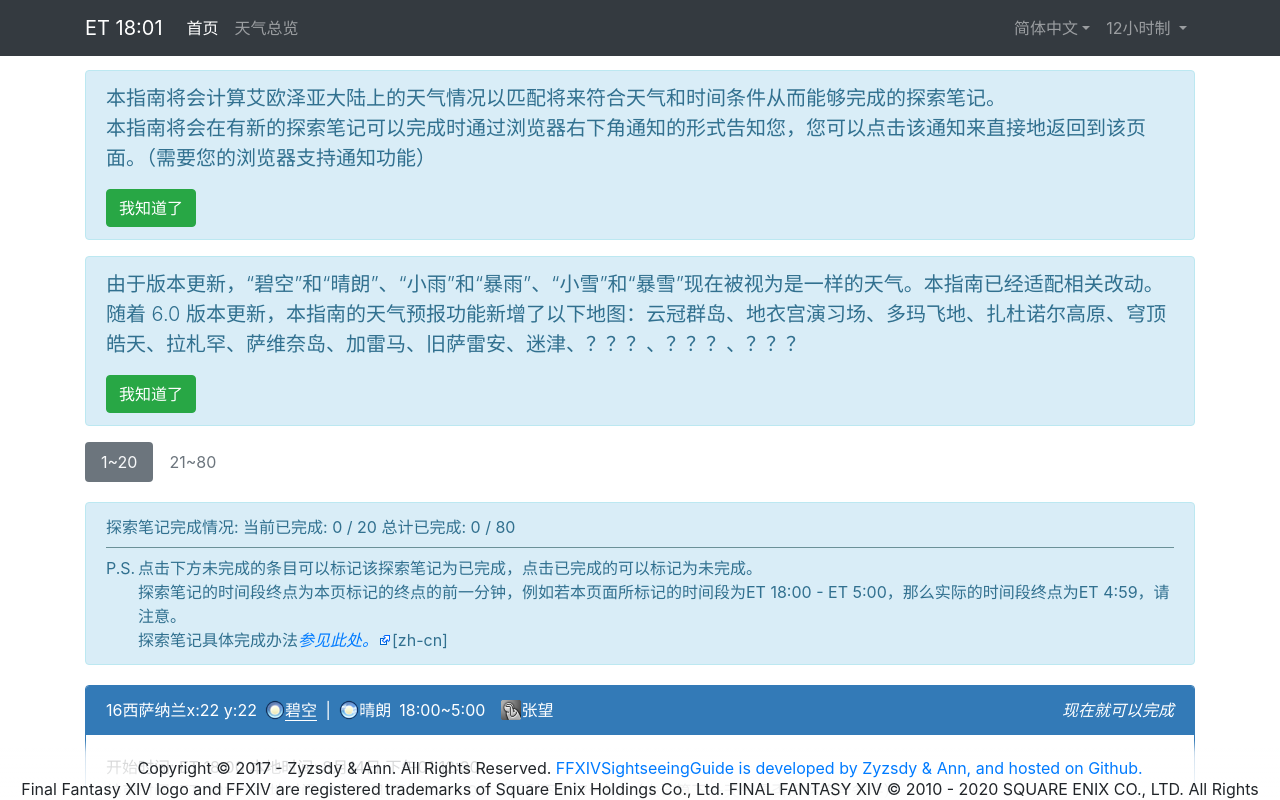
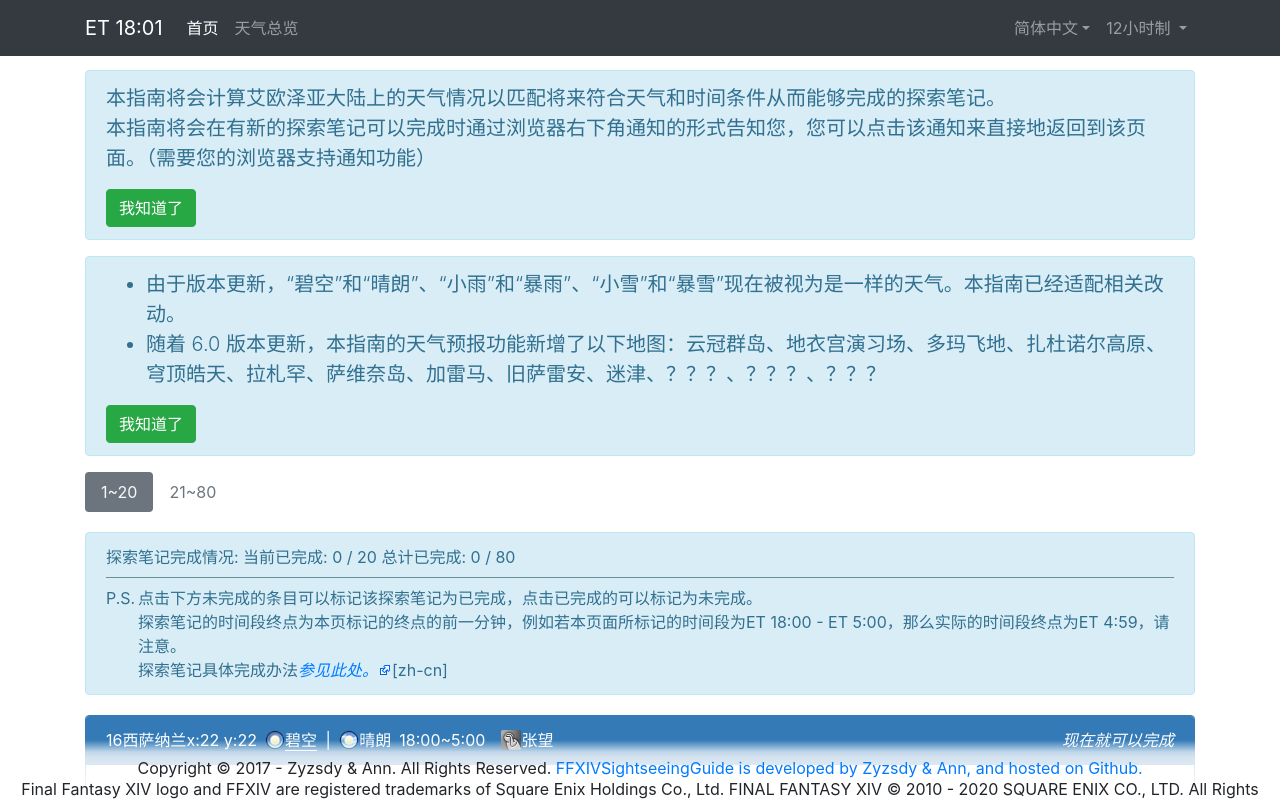
Before and after one commit to AnnAngela/FFXIVSightseeingGuide, a Vue app: page /#/ in a window 1280 px wide. Shown: the top 800 px of the page. Built offline with nearby package versions, Linux system fonts and the light colour scheme.

Commit message:
update log list

```diff
--- a/src/locales/en-US.ts
+++ b/src/locales/en-US.ts
@@ -36,7 +36,7 @@ const en_US: i18nObject = {
     sightseeingActGuide: "Sightseeing strategy",
     sightseeingActGuideSeeHere: "See Here.",
     sightseeingClickIntroduction: "Click the uncompleted line below to mark it as completed, and click the completed one to mark as uncompleted. ",
-    updatelog: "Due to the game update, \"Clear Skies\" and \"Fair Skies\", \"Rain\" and \"Showers\", \"Snow\" and \"Blizzards\" are now considered to be the same weather. This guide has been adapted to relevant changes.<br>With the 6.0 update, the following maps have been added to the weather forecast feature of this guide：The Diadem, Lichenweed, The Doman Enclave, Zadnor, Empyreum, Radz-at-Han, Thavnair, Garlemald, Old Sharlayan, Labyrinthos, ???, ???, ???",
+    updatelog: "<ul><li>Due to the game update, \"Clear Skies\" and \"Fair Skies\", \"Rain\" and \"Showers\", \"Snow\" and \"Blizzards\" are now considered to be the same weather. This guide has been adapted to relevant changes.</li><li>With the 6.0 update, the following maps have been added to the weather forecast feature of this guide：The Diadem, Lichenweed, The Doman Enclave, Zadnor, Empyreum, Radz-at-Han, Thavnair, Garlemald, Old Sharlayan, Labyrinthos, ???, ???, ???</li></ul>",
     introdution: {
         text: "This guide can calculate the forecast in Eorzea and find the sightseeings that match the weather and time condition.<br>This guide will alert you when there are new sightseeings that can be done via notifications come from right bottom. Then you can click the notifications to come to this page. (It needs your browser supports Notification API).<br>",
         button: "I got it.",
--- a/src/locales/ja-JP.ts
+++ b/src/locales/ja-JP.ts
@@ -36,7 +36,7 @@ const ja_JP: i18nObject = {
     sightseeingActGuide: "探索笔记具体完成办法",
     sightseeingActGuideSeeHere: "参见此处。",
     sightseeingClickIntroduction: "点击下方未完成的条目可以标记该探索笔记为已完成，点击已完成的可以标记为未完成。",
-    updatelog: "由于版本更新，「快晴」和「晴れ」、「雨」和「暴雨」、「雪」和「吹雪」现在被视为是一样的天气。本指南已经适配相关改动。<br>随着 6.0 版本更新，本指南的天气预报功能新增了以下地图：ディアデム諸島、ライケンウィード演習場、ドマ町人地、ザトゥノル高原、エンピレアム、ラザハン、サベネア島、ガレマルド、オールド・シャーレアン、ラヴィリンソス、？？？、？？？、？？？",
+    updatelog: "<ul><li>由于版本更新，「快晴」和「晴れ」、「雨」和「暴雨」、「雪」和「吹雪」现在被视为是一样的天气。本指南已经适配相关改动。</li><li>随着 6.0 版本更新，本指南的天气预报功能新增了以下地图：ディアデム諸島、ライケンウィード演習場、ドマ町人地、ザトゥノル高原、エンピレアム、ラザハン、サベネア島、ガレマルド、オールド・シャーレアン、ラヴィリンソス、？？？、？？？、？？？</li></ul>",
     introdution: {
         text: "本指南将会计算艾欧泽亚大陆上的天气情况以匹配将来符合天气和时间条件从而能够完成的探索笔记。<br>本指南将会在有新的探索笔记可以完成时通过浏览器右下角通知的形式告知您，您可以点击该通知来直接地返回到该页面。（需要您的浏览器支持通知功能）",
         button: "我知道了",
--- a/src/locales/zh-CN.ts
+++ b/src/locales/zh-CN.ts
@@ -36,7 +36,7 @@ const zh_CN: i18nObject = {
     sightseeingActGuide: "探索笔记具体完成办法",
     sightseeingActGuideSeeHere: "参见此处。",
     sightseeingClickIntroduction: "点击下方未完成的条目可以标记该探索笔记为已完成，点击已完成的可以标记为未完成。",
-    updatelog: "由于版本更新，“碧空”和“晴朗”、“小雨”和“暴雨”、“小雪”和“暴雪”现在被视为是一样的天气。本指南已经适配相关改动。<br>随着 6.0 版本更新，本指南的天气预报功能新增了以下地图：云冠群岛、地衣宫演习场、多玛飞地、扎杜诺尔高原、穹顶皓天、拉札罕、萨维奈岛、加雷马、旧萨雷安、迷津、？？？、？？？、？？？",
+    updatelog: "<ul><li>由于版本更新，“碧空”和“晴朗”、“小雨”和“暴雨”、“小雪”和“暴雪”现在被视为是一样的天气。本指南已经适配相关改动。</li><li>随着 6.0 版本更新，本指南的天气预报功能新增了以下地图：云冠群岛、地衣宫演习场、多玛飞地、扎杜诺尔高原、穹顶皓天、拉札罕、萨维奈岛、加雷马、旧萨雷安、迷津、？？？、？？？、？？？</li></ul>",
     introdution: {
         text: "本指南将会计算艾欧泽亚大陆上的天气情况以匹配将来符合天气和时间条件从而能够完成的探索笔记。<br>本指南将会在有新的探索笔记可以完成时通过浏览器右下角通知的形式告知您，您可以点击该通知来直接地返回到该页面。（需要您的浏览器支持通知功能）",
         button: "我知道了",
```
Also changed, not shown: 1 other file (tests, documents, lock files or other folders).
